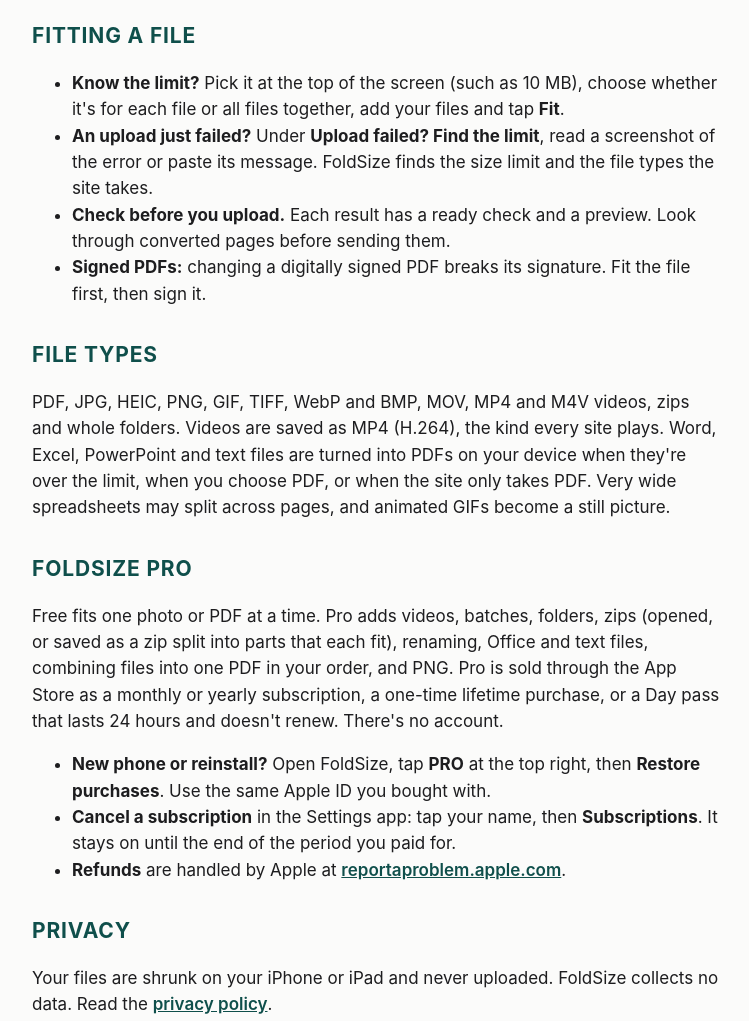
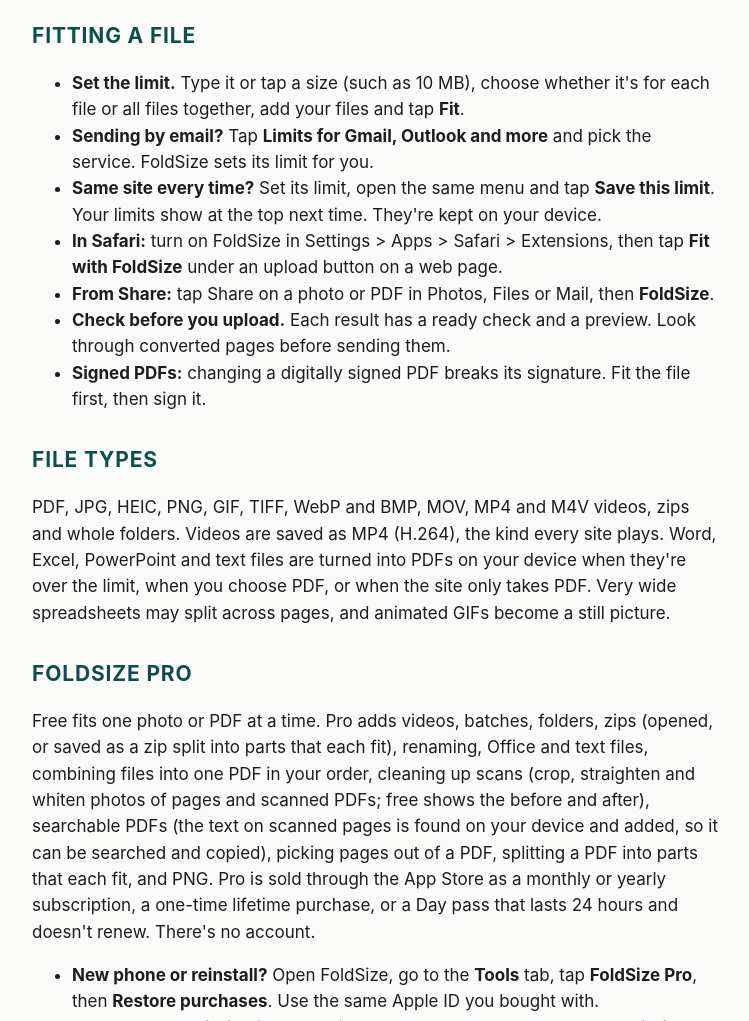
Before and after one commit to sthes26/foldsize, a plain HTML site: page index.html in a window 1280 px wide. Shown: the part 300-1321 px from the top of the page, without its empty margins (264-1013 px from the left). Drawn offline with Linux system fonts and the light colour scheme.

Commit message:
Match the site to the final v1 app
Drop the removed "Upload failed? Find the limit" help and the screenshot
text-recognition privacy section; add the common-limits menu, saved limits,
Safari and Share how-tos, Clean up scans, searchable PDFs, pick pages and
split to fit; Restore is now under Tools > FoldSize Pro. Copied from site/ in
sthes26/filefit-app-ios.

Co-Authored-By: Claude Opus 5.5 <noreply@anthropic.com>
Claude-Session: https://claude.ai/code/session_01LREH7vYSptNsX1FVVfqtTm

```diff
--- a/index.html
+++ b/index.html
@@ -9,8 +9,11 @@
 
 <h2>Fitting a file</h2>
 <ul>
-<li><b>Know the limit?</b> Pick it at the top of the screen (such as 10 MB), choose whether it's for each file or all files together, add your files and tap <b>Fit</b>.</li>
-<li><b>An upload just failed?</b> Under <b>Upload failed? Find the limit</b>, read a screenshot of the error or paste its message. FoldSize finds the size limit and the file types the site takes.</li>
+<li><b>Set the limit.</b> Type it or tap a size (such as 10 MB), choose whether it's for each file or all files together, add your files and tap <b>Fit</b>.</li>
+<li><b>Sending by email?</b> Tap <b>Limits for Gmail, Outlook and more</b> and pick the service. FoldSize sets its limit for you.</li>
+<li><b>Same site every time?</b> Set its limit, open the same menu and tap <b>Save this limit</b>. Your limits show at the top next time. They're kept on your device.</li>
+<li><b>In Safari:</b> turn on FoldSize in Settings &gt; Apps &gt; Safari &gt; Extensions, then tap <b>Fit with FoldSize</b> under an upload button on a web page.</li>
+<li><b>From Share:</b> tap Share on a photo or PDF in Photos, Files or Mail, then <b>FoldSize</b>.</li>
 <li><b>Check before you upload.</b> Each result has a ready check and a preview. Look through converted pages before sending them.</li>
 <li><b>Signed PDFs:</b> changing a digitally signed PDF breaks its signature. Fit the file first, then sign it.</li>
 </ul>
@@ -19,9 +22,9 @@
 <p>PDF, JPG, HEIC, PNG, GIF, TIFF, WebP and BMP, MOV, MP4 and M4V videos, zips and whole folders. Videos are saved as MP4 (H.264), the kind every site plays. Word, Excel, PowerPoint and text files are turned into PDFs on your device when they're over the limit, when you choose PDF, or when the site only takes PDF. Very wide spreadsheets may split across pages, and animated GIFs become a still picture.</p>
 
 <h2>FoldSize Pro</h2>
-<p>Free fits one photo or PDF at a time. Pro adds videos, batches, folders, zips (opened, or saved as a zip split into parts that each fit), renaming, Office and text files, combining files into one PDF in your order, and PNG. Pro is sold through the App Store as a monthly or yearly subscription, a one-time lifetime purchase, or a Day pass that lasts 24 hours and doesn't renew. There's no account.</p>
+<p>Free fits one photo or PDF at a time. Pro adds videos, batches, folders, zips (opened, or saved as a zip split into parts that each fit), renaming, Office and text files, combining files into one PDF in your order, cleaning up scans (crop, straighten and whiten photos of pages and scanned PDFs; free shows the before and after), searchable PDFs (the text on scanned pages is found on your device and added, so it can be searched and copied), picking pages out of a PDF, splitting a PDF into parts that each fit, and PNG. Pro is sold through the App Store as a monthly or yearly subscription, a one-time lifetime purchase, or a Day pass that lasts 24 hours and doesn't renew. There's no account.</p>
 <ul>
-<li><b>New phone or reinstall?</b> Open FoldSize, tap <b>PRO</b> at the top right, then <b>Restore purchases</b>. Use the same Apple ID you bought with.</li>
+<li><b>New phone or reinstall?</b> Open FoldSize, go to the <b>Tools</b> tab, tap <b>FoldSize Pro</b>, then <b>Restore purchases</b>. Use the same Apple ID you bought with.</li>
 <li><b>Cancel a subscription</b> in the Settings app: tap your name, then <b>Subscriptions</b>. It stays on until the end of the period you paid for.</li>
 <li><b>Refunds</b> are handled by Apple at <a href="https://reportaproblem.apple.com">reportaproblem.apple.com</a>.</li>
 </ul>
```
Also changed, not shown: privacy.html (+1 -4 lines).
